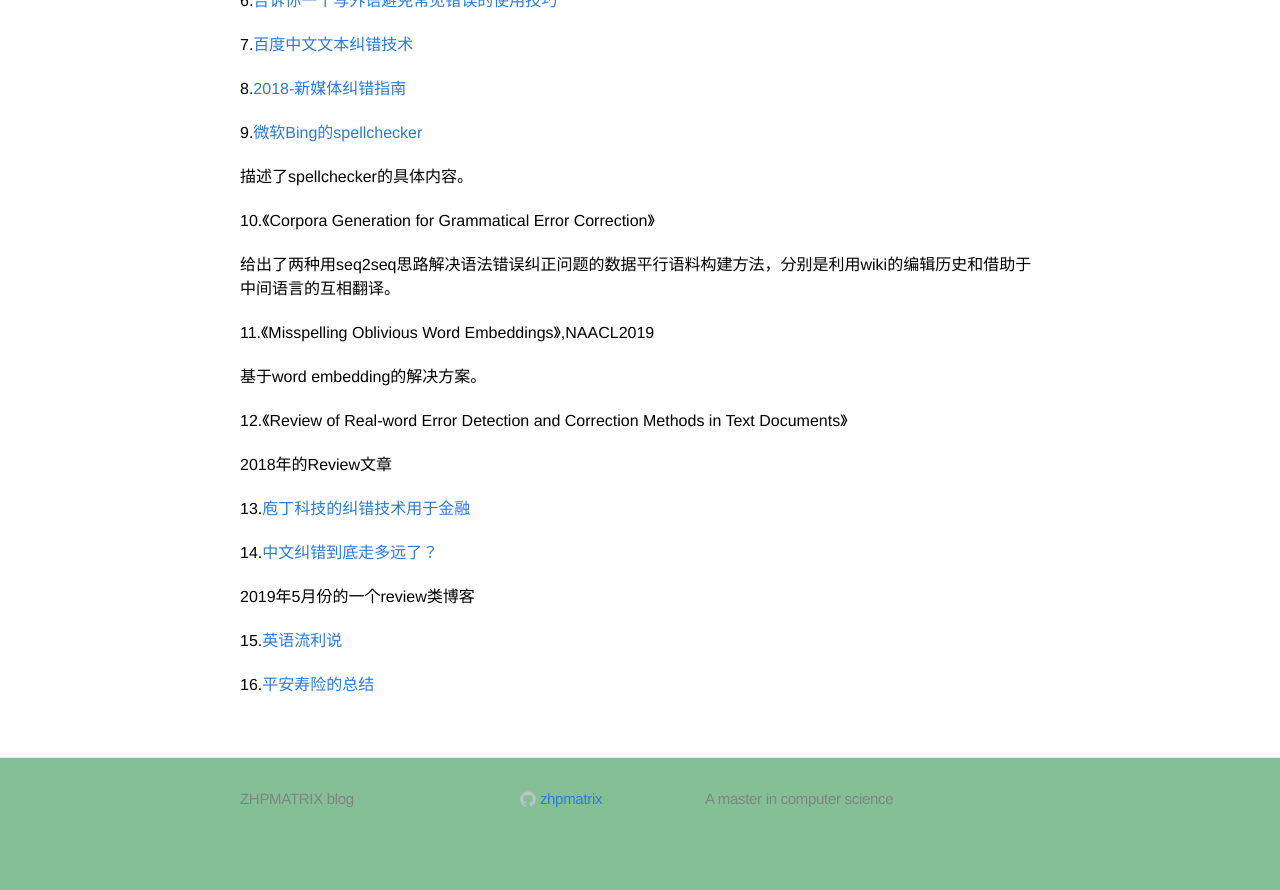
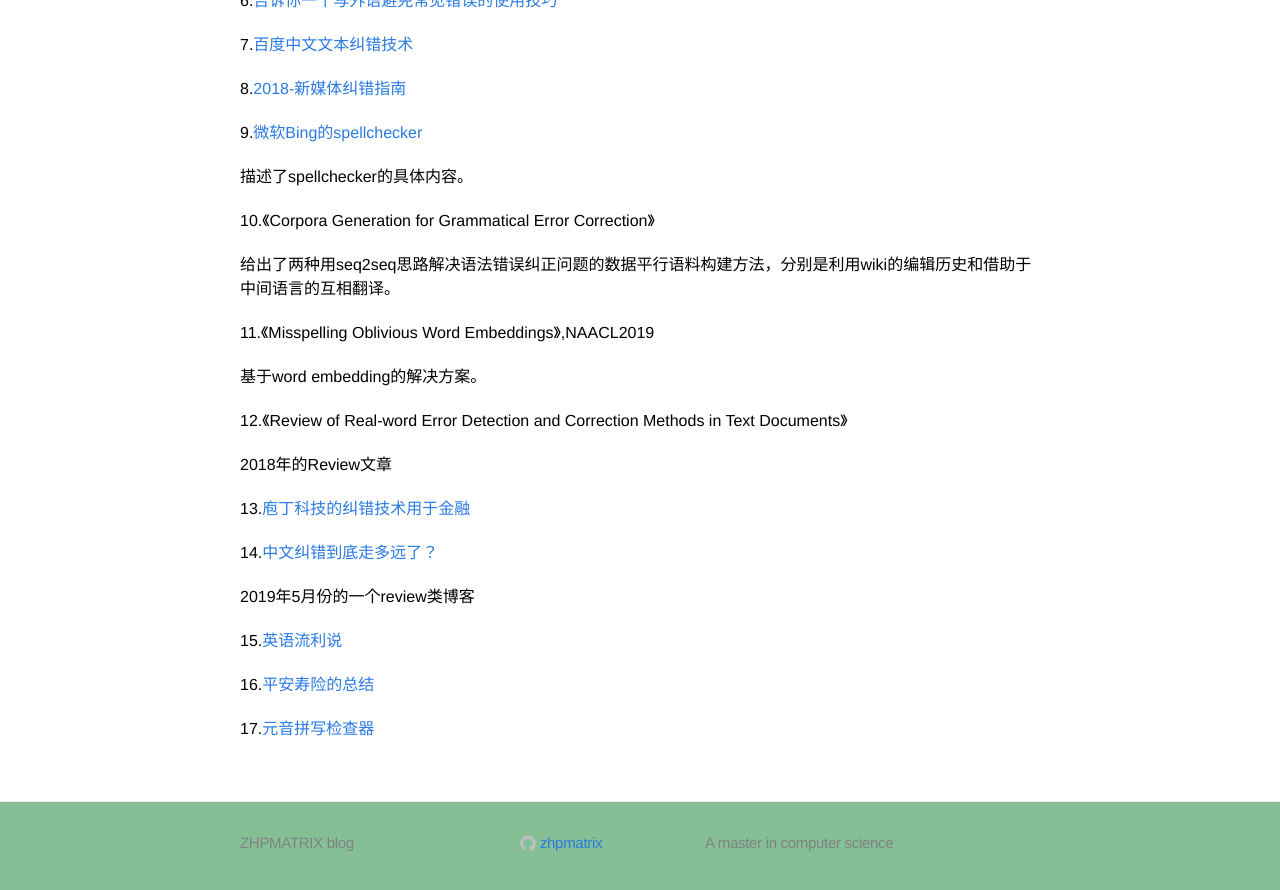
Before and after one commit to zhpmatrix/zhpmatrix.github.io, a Jekyll site: the page built from _posts/2019-02-01-rethinking-spellchecker.md, in a window 1280 px wide and 900 px high, scrolled down 3202 px. Shown: the top 890 px of the window. Built offline with Jekyll 4.4.1, drawn with Linux system fonts in a browser that asks for light colours; comment, search, counter and statistics services are not loaded; before the commit the page ends 4058 px from its top, so only the background shows below that.

Commit message:
add new ref about spellchecker

```diff
--- a/_posts/2019-02-01-rethinking-spellchecker.md
+++ b/_posts/2019-02-01-rethinking-spellchecker.md
@@ -152,3 +152,5 @@ for text in text_list:
 
 
 16.[平安寿险的总结](https://zhuanlan.zhihu.com/p/82807092)
+
+17.[元音拼写检查器](https://leetcode-cn.com/problems/vowel-spellchecker/solution/yuan-yin-pin-xie-jian-cha-qi-by-leetcode/)
```
